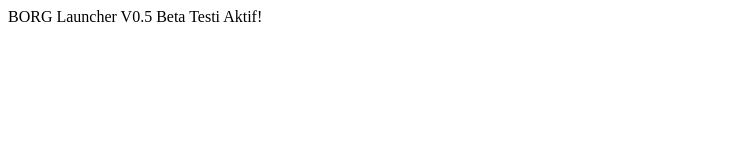
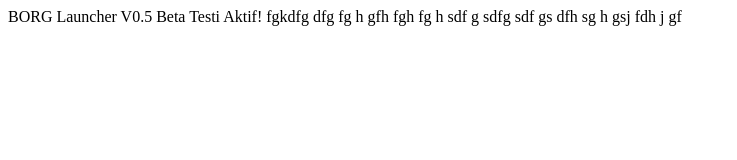
Before and after one commit to GGraXY/borgapps, a plain HTML site: page duyuru.html in a window 1280 px wide. Shown: the whole page, without its empty margins (0-737 px from the left). Drawn offline with Linux system fonts and the light colour scheme.

Commit message:
Update duyuru.html

```diff
--- a/duyuru.html
+++ b/duyuru.html
@@ -7,6 +7,6 @@
     <title>Duyurular</title>
 </head>
 <launcher>
-    BORG Launcher V0.5 Beta Testi Aktif!
+    BORG Launcher V0.5 Beta Testi Aktif! fgkdfg dfg fg h gfh fgh fg h  sdf g sdfg sdf gs dfh sg h gsj fdh j gf
 </launcher>
 </html>
```
